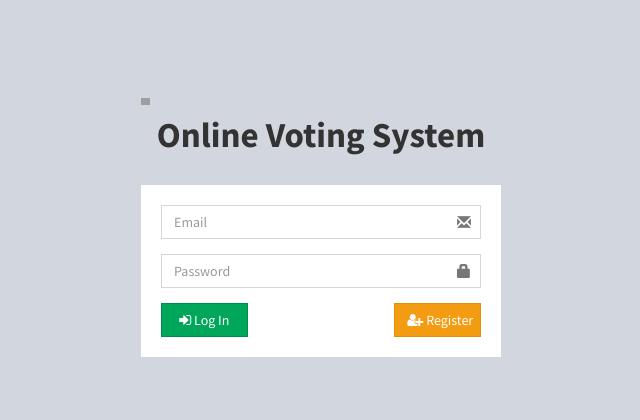
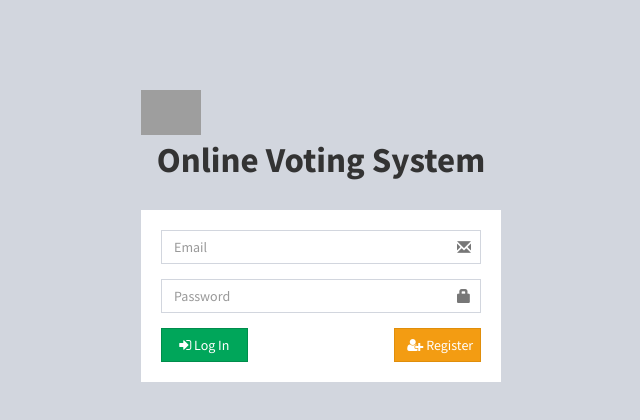
Before and after one commit to Olugbenga-Aderoba/New-OBHS-02-election2023, a Django app: page /account/ in a window 1280 px wide. Shown: the top 420 px of the page, without its empty margins (319-959 px from the left). Run offline with Django 3.2, Linux system fonts and the light colour scheme; some libraries are stand-ins or nearby versions; grey boxes are pictures that could not be loaded.

Commit message:
Update login.html

```diff
--- a/voting/templates/voting/login.html
+++ b/voting/templates/voting/login.html
@@ -2,7 +2,7 @@
 {% block content %}
 
     <div class="login-box">
-        <img src="/static/images/userplaceholder.png" height="7px" class="user-image" alt="User Image">
+        <img src="/static/images/userplaceholder.png" height="45px" class="center" >
         <div class="login-logo">
             <b>Online Voting System</b>
         </div>
```
